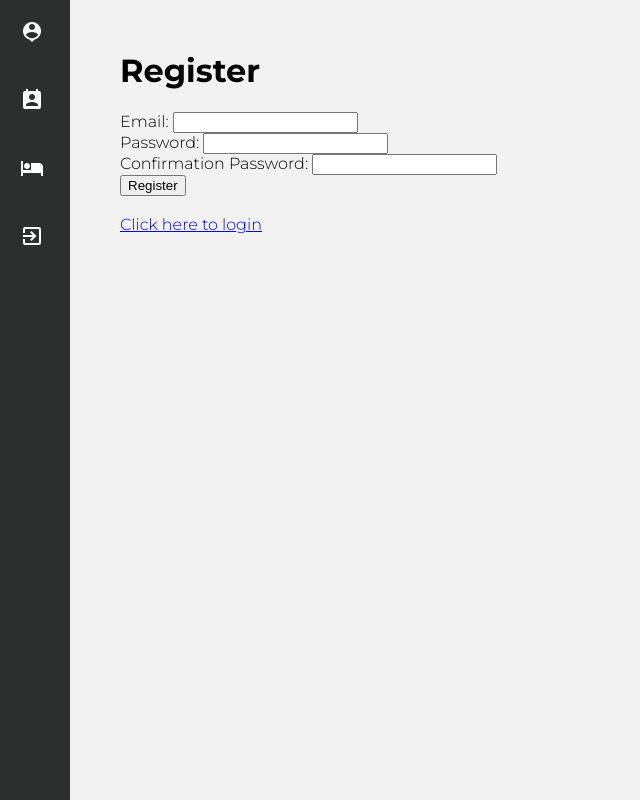
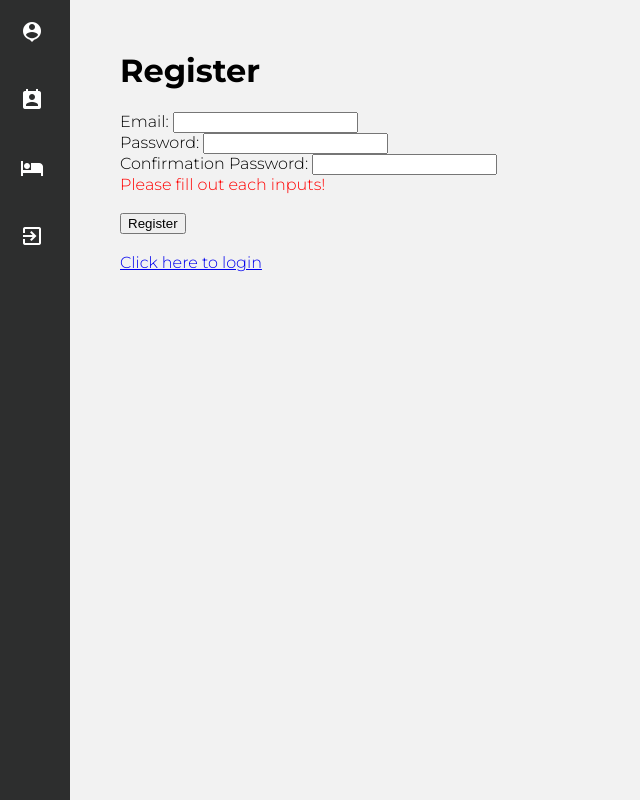
Before and after one commit to CodecoolMSC2017/flatbuddy-frontend, an Angular app: page /register in a window 1280 px wide. Both pictures are taken after a click on the button "Register". Shown: the whole page, without its empty margins (0-640 px from the left). Built offline with nearby package versions, Linux system fonts and the light colour scheme; no server answers.

Commit message:
Register input fields are handled properly.

```diff
--- a/src/app/register/register.component.css
+++ b/src/app/register/register.component.css
@@ -0,0 +1,3 @@
+.error {
+    color: red;
+}
--- a/src/app/register/register.component.html
+++ b/src/app/register/register.component.html
@@ -1,13 +1,14 @@
 <h1>Register</h1>
 <label>Email: </label>
-<input id="email" name="email" [(ngModel)]="registerDetails.email" required>
+<input id="email" name="email" [(ngModel)]="registerDetails.email">
 <br>
 <label>Password: </label>
-<input id="password" name="password" type="password" [(ngModel)]="registerDetails.password" required>
+<input id="password" name="password" type="password" [(ngModel)]="registerDetails.password">
 <br>
 <label>Confirmation Password: </label>
-<input id="confirmationPassword" name="confirmationPassword" type="password" [(ngModel)]="registerDetails.confirmationPassword" required>
+<input id="confirmationPassword" name="confirmationPassword" type="password" [(ngModel)]="registerDetails.confirmationPassword">
 <br>
-<button (click)="register()">Register</button>
+<span class="error" *ngIf="showError">{{ errorMessage }}</span><br>
+<br><button (click)="register()">Register</button>
 <br>
 <br><a routerLink="/login" routerLinkActive="active">Click here to login</a>
--- a/src/app/register/register.component.ts
+++ b/src/app/register/register.component.ts
@@ -13,14 +13,43 @@ export class RegisterComponent implements OnInit {
 
   registerDetails: RegisterDetails = new RegisterDetails();
 
+  showError: boolean = false;
+
+  errorMessage: string;
+
   constructor(private registerService: RegisterService, private router: Router) { }
 
   ngOnInit() {}
 
   register() {
-    this.registerService.register(this.registerDetails).subscribe( () => {
-      this.router.navigate(['login']);
-    }, error => alert(error.message));
+    const fieldsComplete = this.checkRegisterFields();
+    const passwordChecker = this.checkRegisterPasswords();
+
+    if (!fieldsComplete && !passwordChecker) {
+      this.registerService.register(this.registerDetails).subscribe( () => {
+        this.router.navigate(['login']);
+      }, error => alert(error.message));
+    }
+  }
+
+  private checkRegisterFields(): boolean {
+    const result = !this.registerDetails.email || !this.registerDetails.password || !this.registerDetails.confirmationPassword;
+
+    if (result) {
+      this.showError = true;
+      this.errorMessage = "Please fill out each inputs!";
+      return result;
+    }
+  }
+
+  private checkRegisterPasswords(): boolean {
+    const result = this.registerDetails.password != this.registerDetails.confirmationPassword;
+
+    if (result) {
+      this.showError = true;
+      this.errorMessage = "Passwords must be the same!";
+      return result;
+    }
   }
 
 }
```
